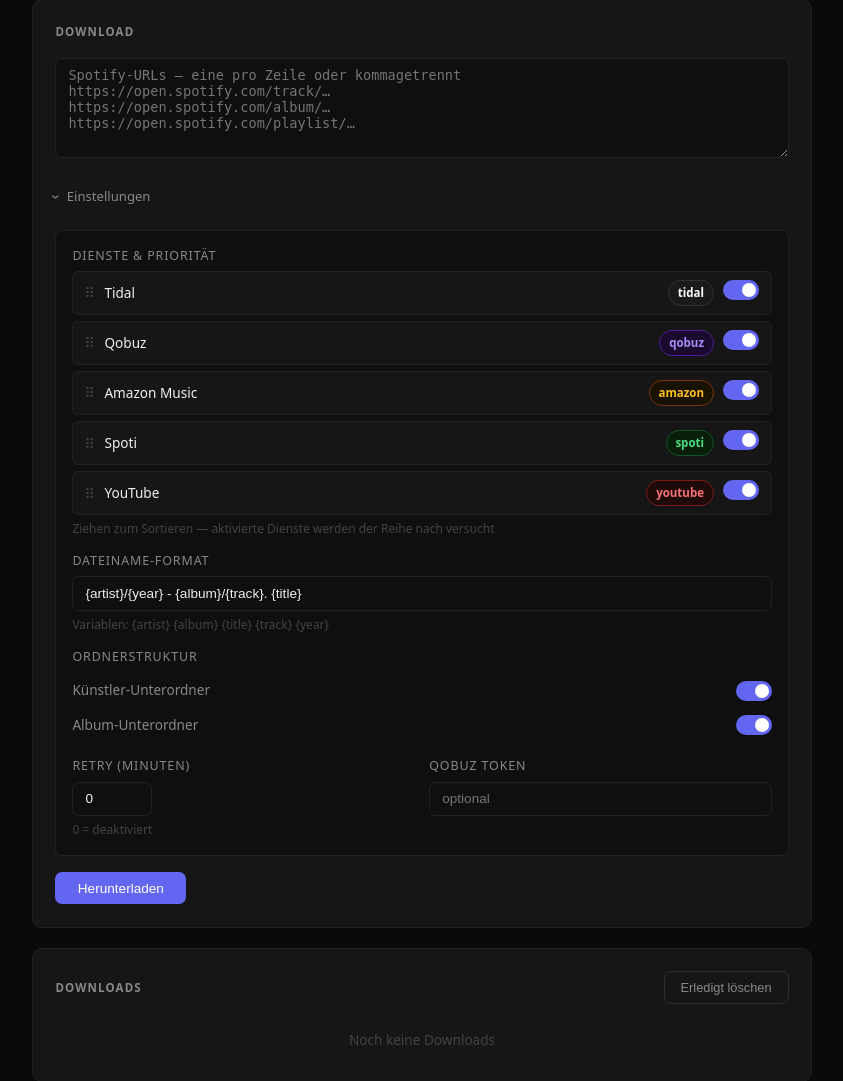
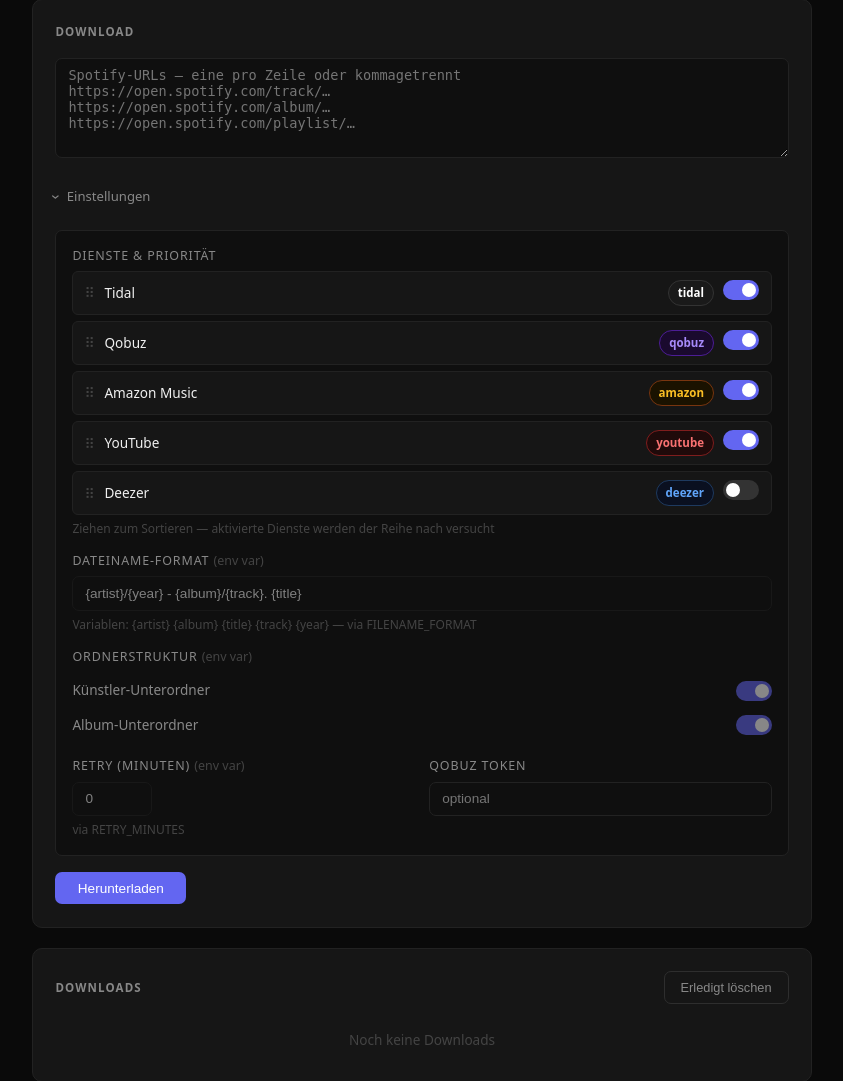
Before and after one commit to BlazeCodeDev/spotiflac-docker-vpn, a Flask app: page / in a window 1280 px wide, after a click on "Einstellungen". Shown: the part 90-1171 px from the top of the page, without its empty margins (218-1061 px from the left). Run offline with Flask 3, Linux system fonts and the light colour scheme; data that the repository does not hold is empty.

Commit message:
Fix job state and path

```diff
--- a/config.py
+++ b/config.py
@@ -3,7 +3,7 @@
 
 class Config:
     OUTPUT_DIR   = os.environ.get("OUTPUT_DIR",            "./downloads")
-    SERVICES     = [s.strip() for s in os.environ.get("SPOTIFLAC_SERVICES", "tidal,qobuz,amazon,spoti,youtube").split(",") if s.strip()]
+    SERVICES     = [s.strip() for s in os.environ.get("SPOTIFLAC_SERVICES", "tidal,qobuz,amazon,youtube").split(",") if s.strip()]
     FILENAME_FMT = os.environ.get("FILENAME_FORMAT",       "{artist}/{year} - {album}/{track}. {title}")
     ARTIST_DIRS  = os.environ.get("USE_ARTIST_SUBFOLDERS", "true").lower() == "true"
     ALBUM_DIRS   = os.environ.get("USE_ALBUM_SUBFOLDERS",  "true").lower() == "true"
--- a/routes.py
+++ b/routes.py
@@ -8,7 +8,7 @@
 
 bp = Blueprint("main", __name__)
 
-_VALID_SERVICES = {"tidal", "qobuz", "amazon", "spoti", "youtube"}
+_VALID_SERVICES = {"tidal", "qobuz", "amazon", "deezer", "youtube"}
 
 
 def _safe_int(value, default: int) -> int:
@@ -17,10 +17,6 @@
     except (TypeError, ValueError):
         return default
 
-
-def _validate_filename_fmt(fmt: str) -> bool:
-    # Reject absolute paths and directory traversal
-    return ".." not in fmt and not fmt.startswith("/") and not fmt.startswith("\\")
 
 
 @bp.get("/")
@@ -49,14 +45,8 @@
     if not services:
         return jsonify(error="Keine gültigen Dienste angegeben"), 400
 
-    # Validate filename format — no path traversal
-    filename_fmt = body.get("filename_format", Config.FILENAME_FMT)
-    if not _validate_filename_fmt(filename_fmt):
-        return jsonify(error="Ungültiges filename_format"), 400
-
-    artist_dirs = bool(body.get("use_artist_subfolders", Config.ARTIST_DIRS))
-    album_dirs  = bool(body.get("use_album_subfolders",  Config.ALBUM_DIRS))
-    retry_min   = max(0, min(1440, _safe_int(body.get("retry_minutes"), Config.RETRY_MIN)))
+    # Filename format, folder structure and retry interval are always taken from
+    # env vars — the UI may display them but cannot override them.
     qobuz_token = str(body.get("qobuz_token", Config.QOBUZ_TOKEN))
 
     os.makedirs(Config.OUTPUT_DIR, exist_ok=True)
@@ -66,10 +56,10 @@
             url=url,
             output_dir=Config.OUTPUT_DIR,
             services=services,
-            filename_fmt=filename_fmt,
-            artist_dirs=artist_dirs,
-            album_dirs=album_dirs,
-            retry_min=retry_min,
+            filename_fmt=Config.FILENAME_FMT,
+            artist_dirs=Config.ARTIST_DIRS,
+            album_dirs=Config.ALBUM_DIRS,
+            retry_min=Config.RETRY_MIN,
             qobuz_token=qobuz_token,
         )
         for url in urls
--- a/templates/index.html
+++ b/templates/index.html
@@ -116,7 +116,7 @@
 .svc-tidal   { background:#1a1a1a; color:#fff;    border:1px solid #333; }
 .svc-qobuz   { background:#1a0a2e; color:#a78bfa; border:1px solid #4c1d95; }
 .svc-amazon  { background:#1a1200; color:#fbbf24; border:1px solid #78350f; }
-.svc-spoti   { background:#0a1f0a; color:#4ade80; border:1px solid #14532d; }
+.svc-deezer  { background:#0a1020; color:#60a5fa; border:1px solid #1e3a5f; }
 .svc-youtube { background:#1f0a0a; color:#f87171; border:1px solid #7f1d1d; }
 
 /* Buttons */
@@ -182,28 +182,28 @@
         </div>
 
         <div class="setting-group">
-          <label>Dateiname-Format</label>
-          <input type="text" id="filename-format" value="{{ filename_fmt }}">
-          <div class="hint">Variablen: {artist} {album} {title} {track} {year}</div>
+          <label>Dateiname-Format <span style="color:var(--tx3);font-weight:400;text-transform:none;letter-spacing:0">(env var)</span></label>
+          <input type="text" value="{{ filename_fmt }}" readonly style="opacity:.5;cursor:default">
+          <div class="hint">Variablen: {artist} {album} {title} {track} {year} — via FILENAME_FORMAT</div>
         </div>
 
         <div>
-          <label style="display:block;color:var(--tx2);font-size:.78rem;text-transform:uppercase;letter-spacing:.07em;margin-bottom:.4rem">Ordnerstruktur</label>
+          <label style="display:block;color:var(--tx2);font-size:.78rem;text-transform:uppercase;letter-spacing:.07em;margin-bottom:.4rem">Ordnerstruktur <span style="color:var(--tx3);font-weight:400;text-transform:none;letter-spacing:0">(env var)</span></label>
           <div class="toggle-row">
             <span class="toggle-label">Künstler-Unterordner</span>
-            <label class="switch"><input type="checkbox" id="artist-dirs" {% if artist_dirs %}checked{% endif %}><span class="slider"></span></label>
+            <label class="switch"><input type="checkbox" {% if artist_dirs %}checked{% endif %} disabled><span class="slider" style="opacity:.5"></span></label>
           </div>
           <div class="toggle-row">
             <span class="toggle-label">Album-Unterordner</span>
-            <label class="switch"><input type="checkbox" id="album-dirs" {% if album_dirs %}checked{% endif %}><span class="slider"></span></label>
+            <label class="switch"><input type="checkbox" {% if album_dirs %}checked{% endif %} disabled><span class="slider" style="opacity:.5"></span></label>
           </div>
         </div>
 
         <div style="display:grid;grid-template-columns:1fr 1fr;gap:.9rem">
           <div class="setting-group">
-            <label>Retry (Minuten)</label>
-            <input type="number" id="retry-min" value="{{ retry_min }}" min="0" max="1440">
-            <div class="hint">0 = deaktiviert</div>
+            <label>Retry (Minuten) <span style="color:var(--tx3);font-weight:400;text-transform:none;letter-spacing:0">(env var)</span></label>
+            <input type="number" value="{{ retry_min }}" min="0" max="1440" readonly style="opacity:.5;cursor:default">
+            <div class="hint">via RETRY_MINUTES</div>
           </div>
           <div class="setting-group">
             <label>Qobuz Token</label>
@@ -234,7 +234,7 @@
   {id:'tidal',   name:'Tidal'},
   {id:'qobuz',   name:'Qobuz'},
   {id:'amazon',  name:'Amazon Music'},
-  {id:'spoti',   name:'Spoti'},
+  {id:'deezer',  name:'Deezer'},
   {id:'youtube', name:'YouTube'},
 ];
 const DEFAULT_ORDER = {{ services | tojson }};
@@ -317,13 +317,16 @@
   const jobs = await fetch('/api/jobs').then(r=>r.json()).catch(()=>[]);
   const el   = document.getElementById('jobs-list');
   if (!jobs.length) { el.innerHTML='<div class="jobs-empty">Noch keine Downloads</div>'; return; }
-  el.innerHTML = jobs.map(j=>`
+  el.innerHTML = jobs.map(j=>{
+    const label = j.title || j.url;
+    return `
     <div class="job-item">
-      <div class="job-url"><a href="${esc(j.url)}" target="_blank" title="${esc(j.url)}">${esc(j.url)}</a></div>
+      <div class="job-url"><a href="${esc(j.url)}" target="_blank" title="${esc(j.url)}">${esc(label)}</a></div>
       <div class="job-time">${j.started_at||''}${j.finished_at?' → '+j.finished_at:''}</div>
       <span class="badge ${j.status}">${j.status}</span>
       ${j.error?`<div class="job-error">${esc(j.error)}</div>`:''}
-    </div>`).join('');
+    </div>`;
+  }).join('');
 }
 
 document.getElementById('btn-dl').addEventListener('click', async () => {
@@ -335,12 +338,8 @@
     method:'POST', headers:{'Content-Type':'application/json'},
     body: JSON.stringify({
       urls,
-      services:              getActiveServices(),
-      filename_format:       document.getElementById('filename-format').value,
-      use_artist_subfolders: document.getElementById('artist-dirs').checked,
-      use_album_subfolders:  document.getElementById('album-dirs').checked,
-      retry_minutes:         parseInt(document.getElementById('retry-min').value)||0,
-      qobuz_token:           document.getElementById('qobuz-token').value,
+      services:    getActiveServices(),
+      qobuz_token: document.getElementById('qobuz-token').value,
     }),
   });
   const data = await res.json();
--- a/worker.py
+++ b/worker.py
@@ -1,3 +1,4 @@
+import time
 import uuid
 import threading
 import logging
@@ -12,6 +13,25 @@
 
 def _now() -> str:
     return datetime.now(timezone.utc).strftime("%H:%M:%S")
+
+
+def _fetch_title(url: str) -> str | None:
+    """One lightweight Spotify API call — returns 'Artist — Title' or album/playlist name."""
+    try:
+        from SpotiFLAC.providers.spotify_metadata import SpotifyMetadataClient, parse_spotify_url
+        info   = parse_spotify_url(url)
+        kind   = info["type"]
+        sid    = info["id"]
+        if kind not in ("track", "album", "playlist"):
+            return None
+        client = SpotifyMetadataClient(timeout_s=5)
+        if kind == "track":
+            meta = client.get_track(sid)
+            return f"{meta.artists} — {meta.title}" if meta.artists else meta.title
+        data = client._get(f"/{kind}s/{sid}?fields=name")
+        return data.get("name") or None
+    except Exception:
+        return None
 
 
 def get_jobs() -> list[dict]:
@@ -31,7 +51,7 @@
             artist_dirs: bool, album_dirs: bool, retry_min: int, qobuz_token: str) -> str:
     jid = str(uuid.uuid4())[:8]
     with _lock:
-        _jobs[jid] = dict(id=jid, url=url, status="queued",
+        _jobs[jid] = dict(id=jid, url=url, title=None, status="queued",
                           started_at=_now(), finished_at=None, error=None)
     threading.Thread(target=_run, daemon=True,
                      args=(jid, url, output_dir, services, filename_fmt,
@@ -43,23 +63,35 @@
          artist_dirs: bool, album_dirs: bool, retry_min: int, qobuz_token: str) -> None:
     with _lock:
         _jobs[job_id]["status"] = "running"
-    try:
-        kwargs: dict = dict(
-            url=url,
-            output_dir=output_dir,
-            services=services,
-            filename_format=filename_fmt,
-            use_artist_subfolders=artist_dirs,
-            use_album_subfolders=album_dirs,
-        )
-        if retry_min:
-            kwargs["loop"] = retry_min
-        if qobuz_token:
-            kwargs["qobuz_token"] = qobuz_token
-        SpotiFLAC(**kwargs)
+
+    title = _fetch_title(url)
+    if title:
         with _lock:
-            _jobs[job_id].update(status="done", finished_at=_now())
-    except Exception as exc:
-        log.error("Job %s failed: %s", job_id, exc)
+            _jobs[job_id]["title"] = title
+
+    while True:
+        try:
+            kwargs: dict = dict(
+                url=url,
+                output_dir=output_dir,
+                services=services,
+                filename_format=filename_fmt,
+                use_artist_subfolders=artist_dirs,
+                use_album_subfolders=album_dirs,
+            )
+            if qobuz_token:
+                kwargs["qobuz_token"] = qobuz_token
+            SpotiFLAC(**kwargs)
+            with _lock:
+                _jobs[job_id].update(status="done", finished_at=_now(), error=None)
+        except Exception as exc:
+            log.error("Job %s failed: %s", job_id, exc)
+            with _lock:
+                _jobs[job_id].update(status="error", error=str(exc), finished_at=_now())
+
+        if not retry_min:
+            return
+
+        time.sleep(retry_min * 60)
         with _lock:
-            _jobs[job_id].update(status="error", error=str(exc), finished_at=_now())
+            _jobs[job_id].update(status="running", started_at=_now(), finished_at=None, error=None)
```
